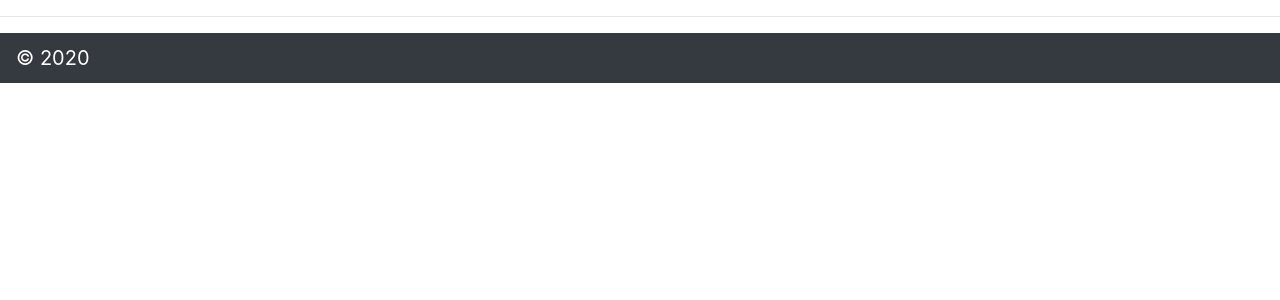
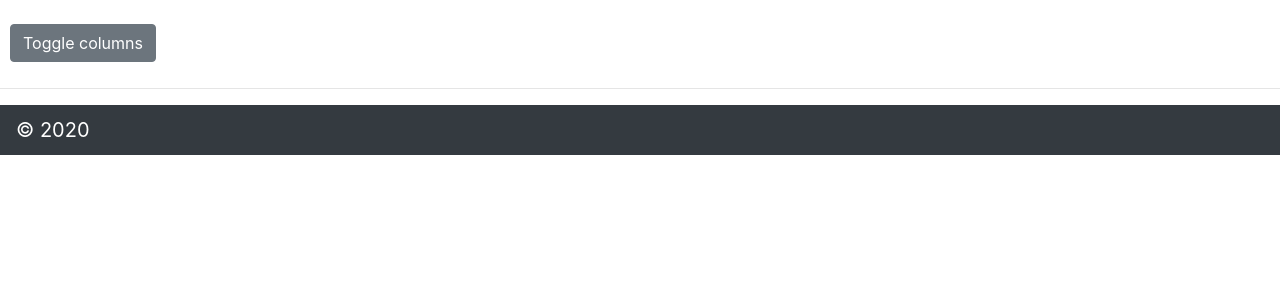
Before and after one commit to henrytan2/CU-Denver-Pharmacogenomics-Website, a Django app: page /gtexome/exome/ in a window 1280 px wide. Shown: the part 62-362 px from the top of the page. Run offline with Django 3.2, Linux system fonts and the light colour scheme; some libraries are stand-ins or nearby versions.

Commit message:
added toggle columns

```diff
--- a/mysite/gtexome/templates/exome.html
+++ b/mysite/gtexome/templates/exome.html
@@ -1,6 +1,49 @@
 {% extends 'base.html' %}
 {% block content %}
     <body style="background-image:none;">
+    <div style="padding-left: 10px;padding-bottom: 10px">
+        <button id="toggle-columns"
+                class="btn btn-secondary"
+                onclick="ToggleColumns()">
+            Toggle columns
+        </button>
+    </div>
+
+    <div id="columns" class="container-fluid" style="display:none;">
+        <div class="card" style="width: 40rem;">
+            <div class="card-heading">
+                <h4> Toggle columns:</h4>
+            </div>
+            <div class="card-body">
+                <ul class="multi-column">
+                    <li><a href="#" class="toggle-vis" data-column="7">AfricanAlleleCount</a></li>
+                    <li><a href="#" class="toggle-vis" data-column="8">AfricanAlleleNumber</a><br></li>
+                    <li><a href="#" class="toggle-vis" data-column="9">AfricanAlleleFreq</a></li>
+                    <li><a href="#" class="toggle-vis" data-column="10">AmericanAlleleCount</a></li>
+                    <li><a href="#" class="toggle-vis" data-column="11">AmericanAlleleNumber</a></li>
+                    <li><a href="#" class="toggle-vis" data-column="12">AmericanAlleleFreq</a></li>
+                    <li><a href="#" class="toggle-vis" data-column="13">AshkenaziJewishAlleleCount</a></li>
+                    <li><a href="#" class="toggle-vis" data-column="14">AshkenaziJewishAlleleNumber</a></li>
+                    <li><a href="#" class="toggle-vis" data-column="15">AshkenaziJewishAlleleFreq</a></li>
+                    <li><a href="#" class="toggle-vis" data-column="16">EastAsianAlleleCount</a></li>
+                    <li><a href="#" class="toggle-vis" data-column="17">EastAsianAlleleNumber</a></li>
+                    <li><a href="#" class="toggle-vis" data-column="18">EastAsianAlleleFreq</a></li>
+                    <li><a href="#" class="toggle-vis" data-column="19">FinnishAlleleCount</a></li>
+                    <li><a href="#" class="toggle-vis" data-column="20">FinnishAlleleNumber</a></li>
+                    <li><a href="#" class="toggle-vis" data-column="21">FinnishAlleleFreq</a></li>
+                    <li><a href="#" class="toggle-vis" data-column="22">EuropeanAlleleCount</a></li>
+                    <li><a href="#" class="toggle-vis" data-column="23">EuropeanAlleleNumber</a></li>
+                    <li><a href="#" class="toggle-vis" data-column="24">EuropeanAlleleFreq</a></li>
+                    <li><a href="#" class="toggle-vis" data-column="25">OtherAlleleCount</a></li>
+                    <li><a href="#" class="toggle-vis" data-column="26">OtherAlleleNumber</a></li>
+                    <li><a href="#" class="toggle-vis" data-column="27">OtherAlleleFreq</a></li>
+                    <li><a href="#" class="toggle-vis" data-column="28">SouthAsianAlleleCount</a></li>
+                    <li><a href="#" class="toggle-vis" data-column="29">SouthAsianAlleleNumber</a></li>
+                    <li><a href="#" class="toggle-vis" data-column="30">SouthAsianAlleleFreq</a></li>
+                </ul>
+            </div>
+        </div>
+    </div>
     <table id="ExomeTable"
            class="table table-hover table-striped d-none">
         <thead>
@@ -78,7 +121,16 @@
                     WireUpDataTable(exome_data);
                 }
             });
+            $("a.toggle-vis").click(function (e) {
+                e.preventDefault();
+                var column = dtTable.column($(this).attr("data-column"));
+                column.visible(!column.visible());
             });
+        });
+
+        function ToggleColumns() {
+            $("#columns").toggle("slow");
+        }
 
         function WireUpDataTable(data) {
             dtTable = $("#ExomeTable")
@@ -123,7 +175,7 @@
                         {
                             data: 'exome.populations',
                             render:
-                                function(data) {
+                                function (data) {
                                     if (data !== null) {
                                         return data[0].ac;
                                     }
@@ -153,7 +205,7 @@
                         {
                             data: 'exome.populations',
                             render:
-                                function(data) {
+                                function (data) {
                                     if (data !== null) {
                                         return data[1].ac;
                                     }
@@ -183,7 +235,7 @@
                         {
                             data: 'exome.populations',
                             render:
-                                function(data) {
+                                function (data) {
                                     if (data !== null) {
                                         return data[2].ac;
                                     }
@@ -213,7 +265,7 @@
                         {
                             data: 'exome.populations',
                             render:
-                                function(data) {
+                                function (data) {
                                     if (data !== null) {
                                         return data[3].ac;
                                     }
@@ -243,7 +295,7 @@
                         {
                             data: 'exome.populations',
                             render:
-                                function(data) {
+                                function (data) {
                                     if (data !== null) {
                                         return data[4].ac;
                                     }
@@ -273,7 +325,7 @@
                         {
                             data: 'exome.populations',
                             render:
-                                function(data) {
+                                function (data) {
                                     if (data !== null) {
                                         return data[5].ac;
                                     }
@@ -303,7 +355,7 @@
                         {
                             data: 'exome.populations',
                             render:
-                                function(data) {
+                                function (data) {
                                     if (data !== null) {
                                         return data[6].ac;
                                     }
@@ -333,7 +385,7 @@
                         {
                             data: 'exome.populations',
                             render:
-                                function(data) {
+                                function (data) {
                                     if (data !== null) {
                                         return data[7].ac;
                                     }
@@ -413,6 +465,12 @@
                             defaultContent: "",
                         },
                     ],
+                    columnDefs: [
+                        {
+                            visible: false,
+                            targets: [7, 8, 9, 10, 11, 12, 13, 14, 15, 16, 17, 18, 19, 20, 21, 22, 23, 24, 25, 26, 27, 28, 29, 30]
+                        }
+                    ],
                     order: [[1, "desc"]]
                 });
         }
--- a/mysite/templates/base.html
+++ b/mysite/templates/base.html
@@ -47,7 +47,7 @@
         </li>
     </ul>
 </nav>
-
+<br>
 <script src="{% static 'js/jquery-3.4.1.min.js' %}"></script>
 <script src="{% static 'bootstrap/js/bootstrap.min.js' %}"></script>
 <script src="{% static 'datatables/js/jquery.dataTables.min.js' %}"></script>
@@ -89,6 +89,18 @@
             appearance: none;
             margin: 0;
         }
+
+        .multi-column {
+            -moz-column-count: 2;
+            -moz-column-gap: 10px;
+            -moz-column-fill: auto;
+            -webkit-column-count: 2;
+            -webkit-column-gap: 10px;
+            column-count: 2;
+            column-gap: 10px;
+            column-fill: auto;
+            list-style-position: inside;
+        }
     </style>
 {% endblock css %}
 {% block content %}
```
Lines whose indentation alone changed are shown as unchanged.
